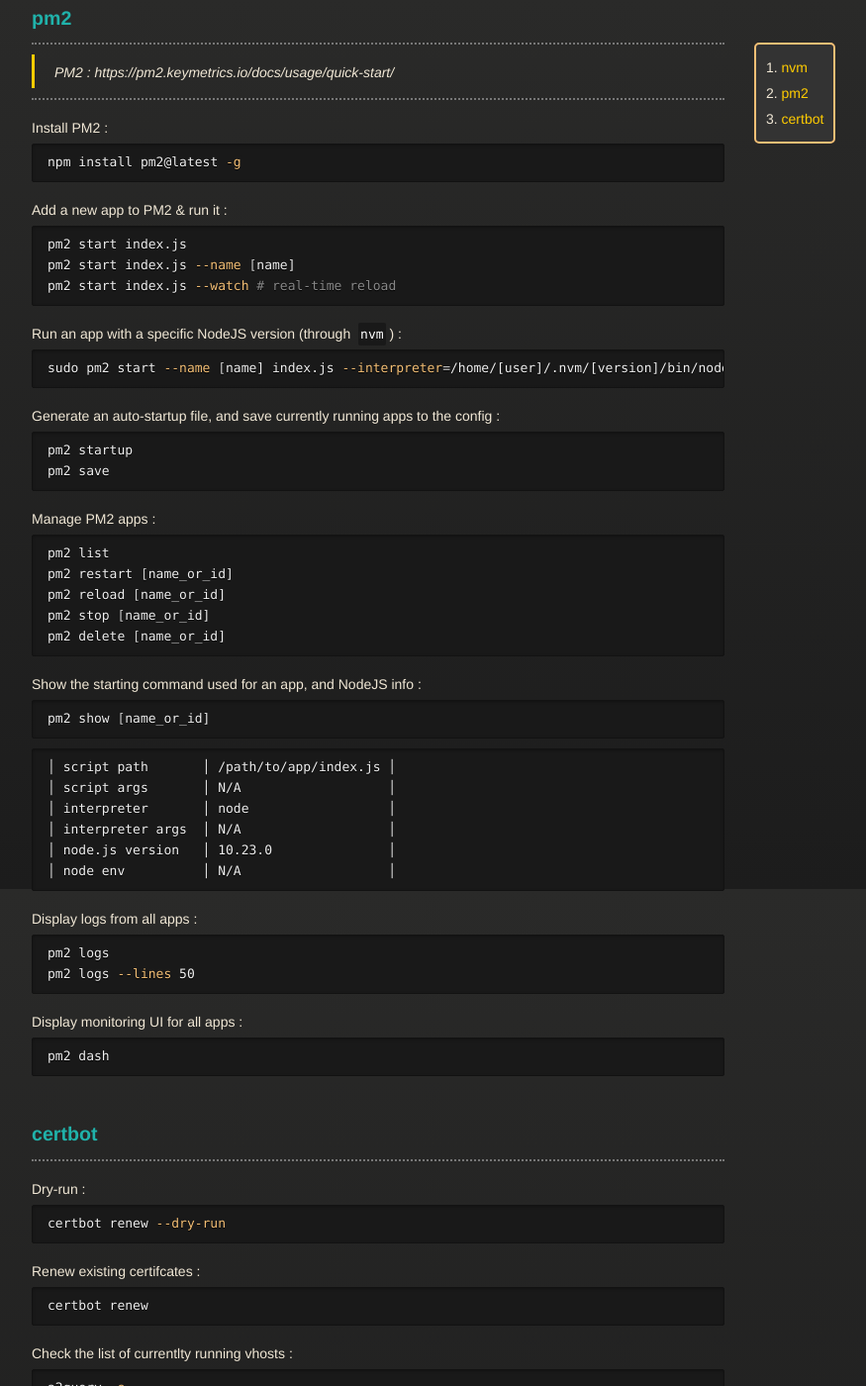
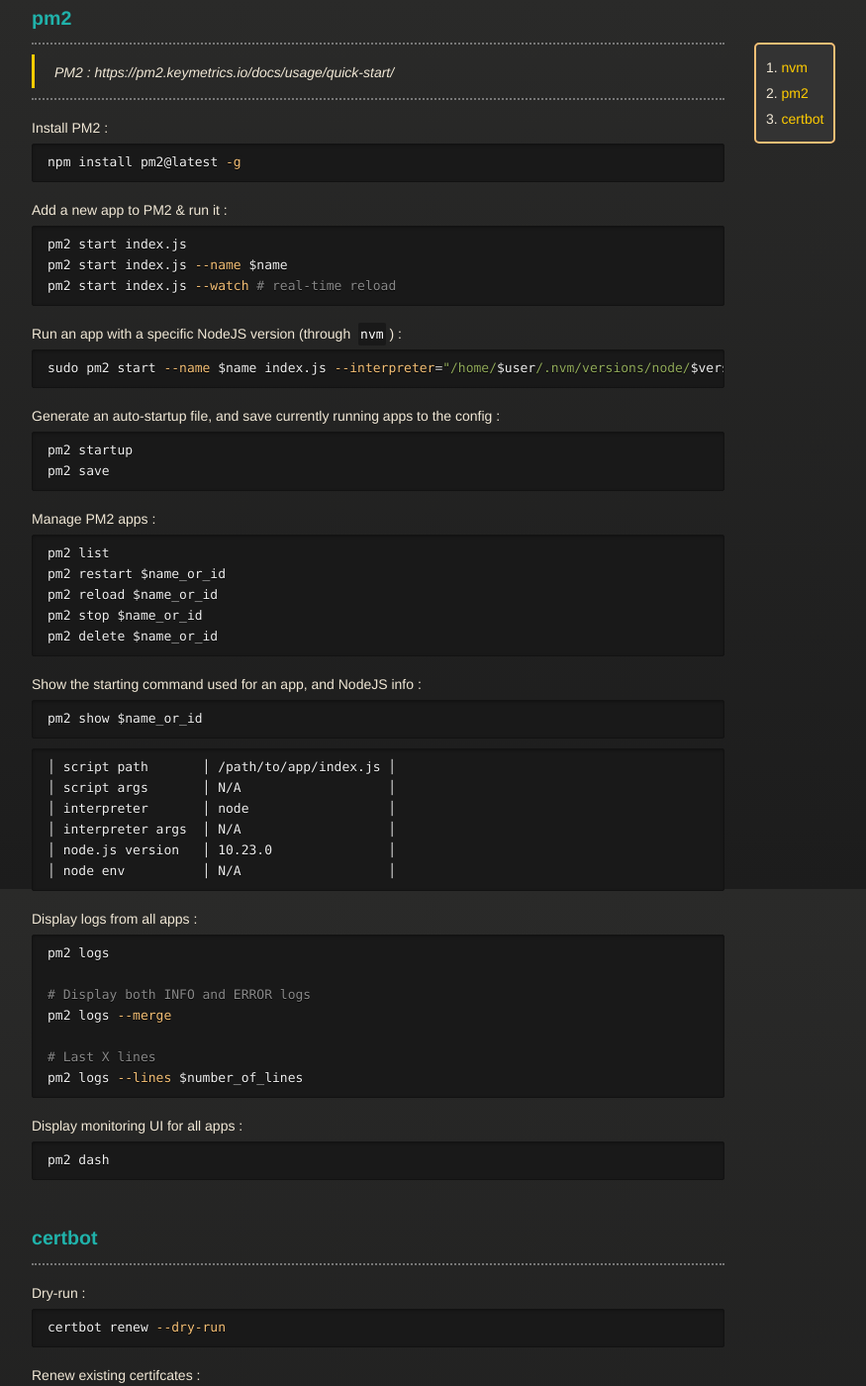
Before and after one commit to vincent-clipet/cheatsheets, a Jekyll site: the page built from markdown/web-tools.md, in a window 1280 px wide and 1400 px high, scrolled down 902 px. Shown: the whole window at 99% size, without its empty margins (258-1133 px from the left). Built offline with Jekyll 4.4.1, drawn with Linux system fonts in a browser that asks for light colours; our own code applies the rules of GitHub Pages for plain Markdown files; some of the changed text lies outside the part shown.

Commit message:
feat(web): Minor updates on PM2

````diff
--- a/markdown/web-tools.md
+++ b/markdown/web-tools.md
@@ -32,12 +32,12 @@
 ```bash
 # List available versions
 nvm ls-remote
-nvm install [version]
+nvm install $version
 ```
 
 Temporarily change the used version :
 ```bash
-nvm use [version]
+nvm use $version
 nvm run node --version
 ```
 
@@ -77,13 +77,13 @@
 Add a new app to PM2 & run it :
 ```bash
 pm2 start index.js
-pm2 start index.js --name [name]
+pm2 start index.js --name $name
 pm2 start index.js --watch # real-time reload
 ```
 
 Run an app with a specific NodeJS version (through `nvm`) :
 ```bash
-sudo pm2 start --name [name] index.js --interpreter=/home/[user]/.nvm/[version]/bin/node
+sudo pm2 start --name $name index.js --interpreter="/home/$user/.nvm/versions/node/$version/bin/node"
 ```
 
 Generate an auto-startup file, and save currently running apps to the config :
@@ -95,15 +95,15 @@
 Manage PM2 apps :
 ```bash
 pm2 list
-pm2 restart [name_or_id]
-pm2 reload [name_or_id]
-pm2 stop [name_or_id]
-pm2 delete [name_or_id]
+pm2 restart $name_or_id
+pm2 reload $name_or_id
+pm2 stop $name_or_id
+pm2 delete $name_or_id
 ```
 
 Show the starting command used for an app, and NodeJS info :
 ```bash
-pm2 show [name_or_id]
+pm2 show $name_or_id
 ```
 ```
 │ script path       │ /path/to/app/index.js │
@@ -117,7 +117,12 @@
 Display logs from all apps :
 ```bash
 pm2 logs
-pm2 logs --lines 50
+
+# Display both INFO and ERROR logs
+pm2 logs --merge
+
+# Last X lines
+pm2 logs --lines $number_of_lines
 ```
 
 Display monitoring UI for all apps :
````
Also changed, not shown: other parts of markdown/web-tools.md (+1 -1 lines).
